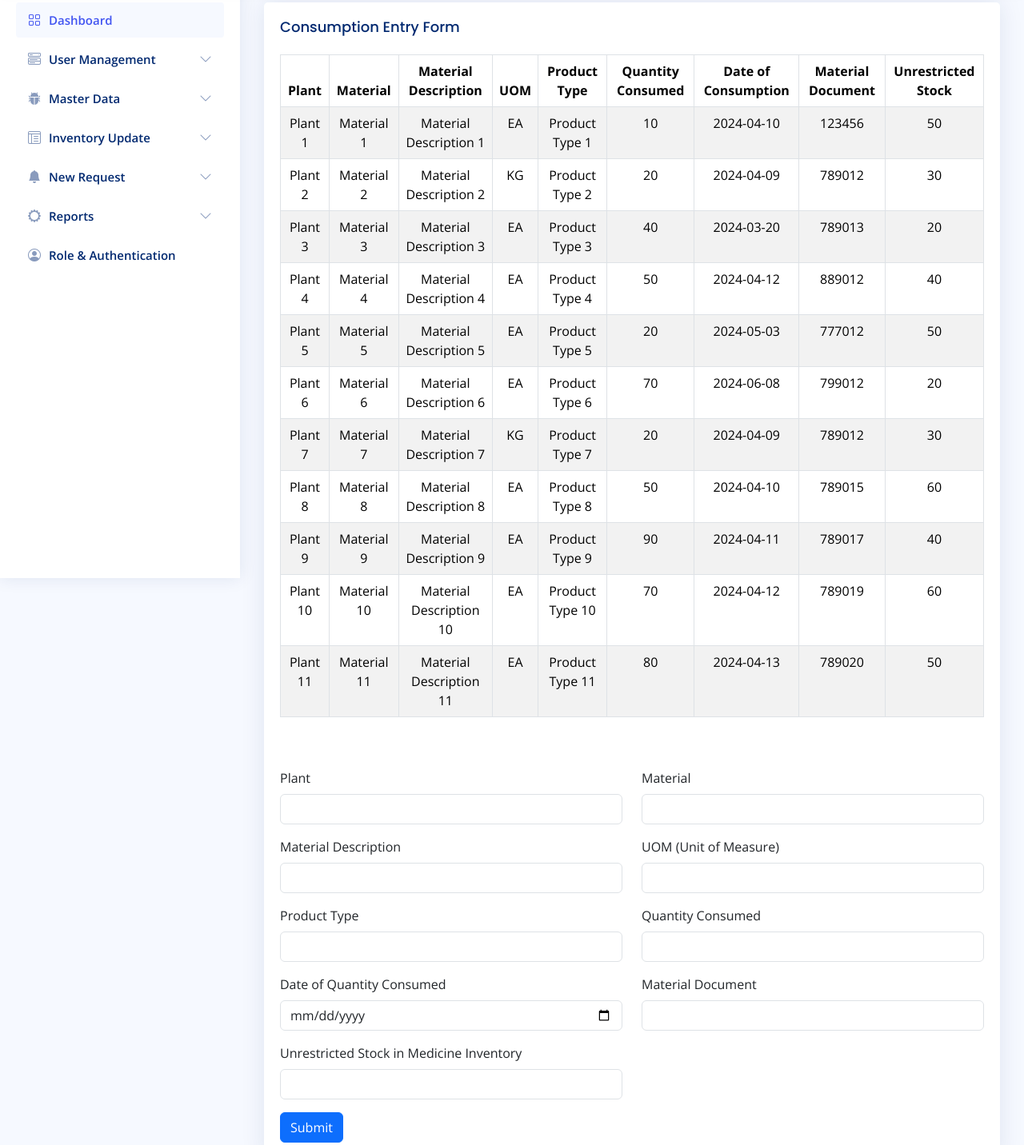
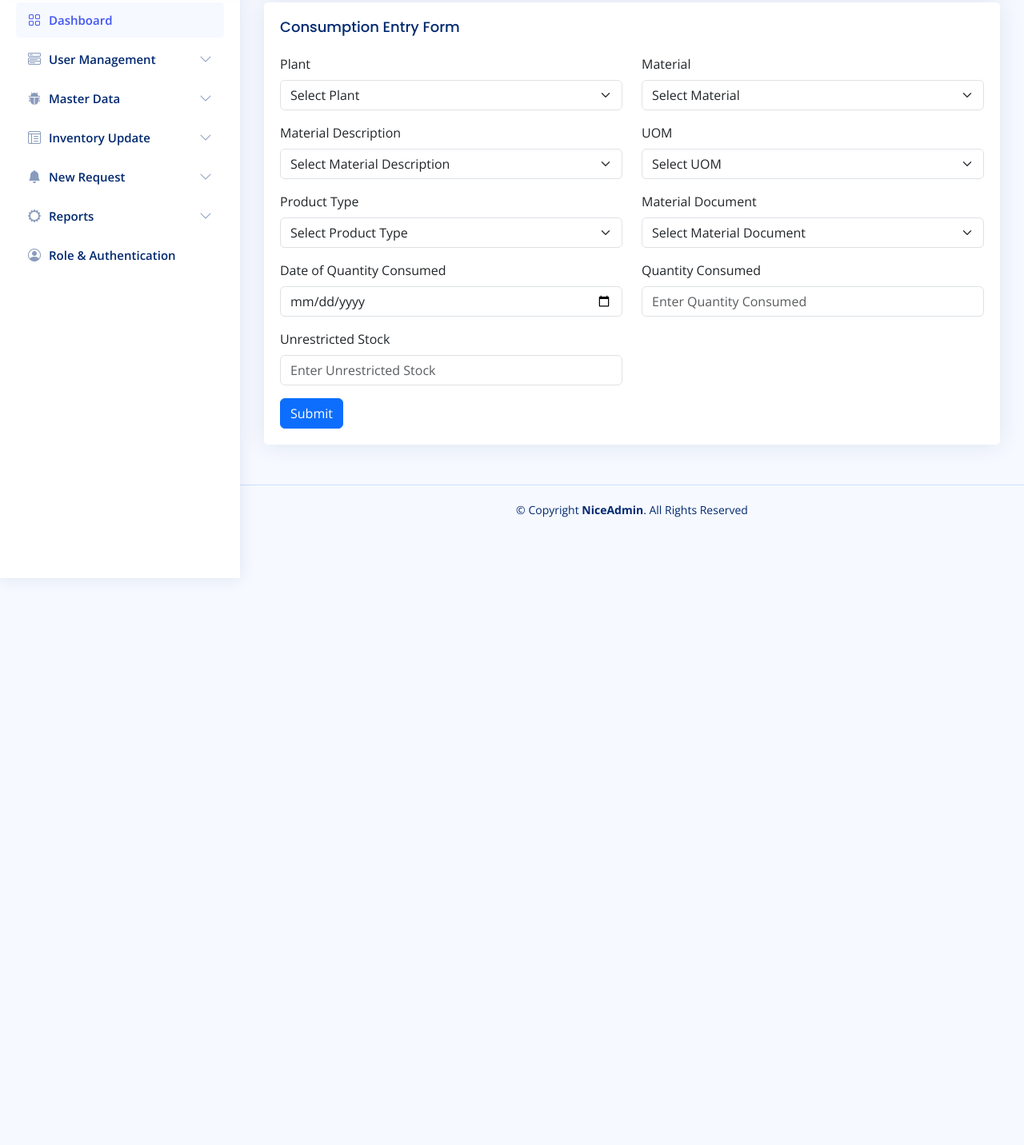
Before and after one commit to hariom022/RMS-PROJECT, a plain HTML site: page consumptionEntry.html in a window 1280 px wide. Shown: the part 77-1509 px from the top of the page at 80% size. After the commit the page ends 800 px from the top, so only its background shows below. Drawn offline with nearby package versions, Linux system fonts and the light colour scheme.

Commit message:
consumption file Updated

```diff
--- a/consumptionEntry.html
+++ b/consumptionEntry.html
@@ -571,199 +571,47 @@
           <div class="card-body">
             <h5 class="card-title">Consumption Entry Form</h5>
 
-            <div class="table-responsive">
-              <table class="table table-striped table-bordered table-hover">
-                <thead>
-                  <tr class="text-center">
-                    <th scope="col">Plant</th>
-                    <th scope="col">Material</th>
-                    <th scope="col">Material Description</th>
-                    <th scope="col">UOM</th>
-                    <th scope="col">Product Type</th>
-                    <th scope="col">Quantity Consumed</th>
-                    <th scope="col">Date of Consumption</th>
-                    <th scope="col">Material Document</th>
-                    <th scope="col">Unrestricted Stock</th>
-                  </tr>
-                </thead>
-                <tbody>
-                  <tr class="text-center">
-                    <td>Plant 1</td>
-                    <td>Material 1</td>
-                    <td>Material Description 1</td>
-                    <td>EA</td>
-                    <td>Product Type 1</td>
-                    <td>10</td>
-                    <td>2024-04-10</td>
-                    <td>123456</td>
-                    <td>50</td>
-                  </tr>
-                  <tr class="text-center">
-                    <td>Plant 2</td>
-                    <td>Material 2</td>
-                    <td>Material Description 2</td>
-                    <td>KG</td>
-                    <td>Product Type 2</td>
-                    <td>20</td>
-                    <td>2024-04-09</td>
-                    <td>789012</td>
-                    <td>30</td>
-                  </tr>
-
-                  <tr class="text-center">
-                    <td>Plant 3</td>
-                    <td>Material 3</td>
-                    <td>Material Description 3</td>
-                    <td>EA</td>
-                    <td>Product Type 3</td>
-                    <td>40</td>
-                    <td>2024-03-20</td>
-                    <td>789013</td>
-                    <td>20</td>
-                  </tr>
-                  <tr class="text-center">
-                    <td>Plant 4</td>
-                    <td>Material 4</td>
-                    <td>Material Description 4</td>
-                    <td>EA</td>
-                    <td>Product Type 4</td>
-                    <td>50</td>
-                    <td>2024-04-12</td>
-                    <td>889012</td>
-                    <td>40</td>
-                  </tr>
-                  <tr class="text-center">
-                    <td>Plant 5</td>
-                    <td>Material 5</td>
-                    <td>Material Description 5</td>
-                    <td>EA</td>
-                    <td>Product Type 5</td>
-                    <td>20</td>
-                    <td>2024-05-03</td>
-                    <td>777012</td>
-                    <td>50</td>
-                  </tr>
-                  <tr class="text-center">
-                    <td>Plant 6</td>
-                    <td>Material 6</td>
-                    <td>Material Description 6</td>
-                    <td>EA</td>
-                    <td>Product Type 6</td>
-                    <td>70</td>
-                    <td>2024-06-08</td>
-                    <td>799012</td>
-                    <td>20</td>
-                  </tr>
-                  <tr class="text-center">
-                    <td>Plant 7</td>
-                    <td>Material 7</td>
-                    <td>Material Description 7</td>
-                    <td>KG</td>
-                    <td>Product Type 7</td>
-                    <td>20</td>
-                    <td>2024-04-09</td>
-                    <td>789012</td>
-                    <td>30</td>
-                  </tr>
-                  <tr class="text-center">
-                    <td>Plant 8</td>
-                    <td>Material 8</td>
-                    <td>Material Description 8</td>
-                    <td>EA</td>
-                    <td>Product Type 8</td>
-                    <td>50</td>
-                    <td>2024-04-10</td>
-                    <td>789015</td>
-                    <td>60</td>
-                  </tr>
-
-                  <tr class="text-center">
-                    <td>Plant 9</td>
-                    <td>Material 9</td>
-                    <td>Material Description 9</td>
-                    <td>EA</td>
-                    <td>Product Type 9</td>
-                    <td>90</td>
-                    <td>2024-04-11</td>
-                    <td>789017</td>
-                    <td>40</td>
-                  </tr>
-                  <tr class="text-center">
-                    <td>Plant 10</td>
-                    <td>Material 10</td>
-                    <td>Material Description 10</td>
-                    <td>EA</td>
-                    <td>Product Type 10</td>
-                    <td>70</td>
-                    <td>2024-04-12</td>
-                    <td>789019</td>
-                    <td>60</td>
-                  </tr>
-                  <tr class="text-center">
-                    <td>Plant 11</td>
-                    <td>Material 11</td>
-                    <td>Material Description 11</td>
-                    <td>EA</td>
-                    <td>Product Type 11</td>
-                    <td>80</td>
-                    <td>2024-04-13</td>
-                    <td>789020</td>
-                    <td>50</td>
-                  </tr>
-                  <!-- Add more rows as needed -->
-                </tbody>
-              </table>
-            </div>
-
             <!-- ---------------------------------------- -->
-            <div class="mt-5">
             <form>
               <div class="row mb-3">
                 <div class="col-md-6">
                   <label for="plant" class="form-label">Plant</label>
-                    <input
-                      type="text"
-                      class="form-control"
-                      id="plant"
-                      name="plant"
-                      required
-                    />
+                  <select class="form-select" id="plant" required>
+                    <option selected disabled>Select Plant</option>
+                    <option value="plant1">Plant 1</option>
+                    <option value="plant2">Plant 2</option>
+                    <option value="plant3">Plant 3</option>
+                  </select>
                 </div>
                 <div class="col-md-6">
                   <label for="material" class="form-label">Material</label>
-                    <input
-                      type="text"
-                      class="form-control"
-                      id="material"
-                      name="material"
-                      required
-                    />
+                  <select class="form-select" id="material" required>
+                    <option selected disabled>Select Material</option>
+                    <option value="material1">Material 1</option>
+                    <option value="material2">Material 2</option>
+                    <option value="material3">Material 3</option>
+                  </select>
                 </div>
               </div>
               <div class="row mb-3">
                 <div class="col-md-6">
-                    <label for="description" class="form-label"
-                      >Material Description</label
-                    >
-                    <input
-                      type="text"
-                      class="form-control"
-                      id="description"
-                      name="description"
-                      required
-                    />
+                  <label for="materialDescription" class="form-label">Material Description</label>
+                  <select class="form-select" id="materialDescription" required>
+                    <option selected disabled>Select Material Description</option>
+                    <option value="materialDescription1">Material Description 1</option>
+                    <option value="materialDescription2">Material Description 2</option>
+                    <option value="materialDescription3">Material Description 3</option>
+                  </select>
                 </div>
                 <div class="col-md-6">
-                    <label for="uom" class="form-label"
-                      >UOM (Unit of Measure)</label
-                    >
-                    <input
-                      type="text"
-                      class="form-control"
-                      id="uom"
-                      name="uom"
-                      required
-                    />
+                  <label for="uom" class="form-label">UOM</label>
+                  <select class="form-select" id="uom" required>
+                    <option selected disabled>Select UOM</option>
+                    <option value="pieces">Pieces</option>
+                    <option value="units">Units</option>
+                    <option value="kilograms">Kilograms</option>
+                    <option value="liters">Liters</option>
+                  </select>
                 </div>
               </div>
               <div class="row mb-3">
@@ -771,49 +619,48 @@
                   <label for="productType" class="form-label"
                     >Product Type</label
                   >
+                  <select class="form-select" id="productType">
+                    <option selected disabled>Select Product Type</option>
+                    <option value="pieces">Product Type 1</option>
+                    <option value="units">Product Type 2</option>
+                    <option value="kilograms">Product Type 3</option>
+                    <option value="liters">Product Type 4</option>
+                  </select>
+                </div>
+                <div class="col-md-6">
+                  <label for="materialDocument" class="form-label"
+                    >Material Document</label
+                  >
+                  <select class="form-select" id="materialDocument">
+                    <option selected disabled>Select Material Document</option>
+                    <option value="pieces">Material Document 1</option>
+                    <option value="units">Material Document 2</option>
+                    <option value="kilograms">Material Document 3</option>
+                    <option value="liters">Material Document 4</option>
+                  </select>
+                </div>
+              </div>
+              <div class="row mb-3">
+                <div class="col-md-6">
+                  <label for="dateOfQuantityConsumed" class="form-label"
+                    >Date of Quantity Consumed</label
+                  >
                   <input
-                      type="text"
+                    type="date"
                     class="form-control"
-                      id="productType"
-                      name="productType"
+                    id="dateOfQuantityConsumed"
                     required
                   />
                 </div>
                 <div class="col-md-6">
-                    <label for="qtyConsumed" class="form-label"
+                  <label for="quantityConsumed" class="form-label"
                     >Quantity Consumed</label
                   >
                   <input
                     type="number"
                     class="form-control"
-                      id="qtyConsumed"
-                      name="qtyConsumed"
-                      required
-                    />
-                  </div>
-                </div>
-                <div class="row mb-3">
-                  <div class="col-md-6">
-                    <label for="dateConsumed" class="form-label"
-                      >Date of Quantity Consumed</label
-                    >
-                    <input
-                      type="date"
-                      class="form-control"
-                      id="dateConsumed"
-                      name="dateConsumed"
-                      required
-                    />
-                  </div>
-                  <div class="col-md-6">
-                    <label for="materialDocument" class="form-label"
-                      >Material Document</label
-                    >
-                    <input
-                      type="text"
-                      class="form-control"
-                      id="materialDocument"
-                      name="materialDocument"
+                    id="quantityConsumed"
+                    placeholder="Enter Quantity Consumed"
                     required
                   />
                 </div>
@@ -821,20 +668,19 @@
               <div class="row mb-3">
                 <div class="col-md-6">
                   <label for="unrestrictedStock" class="form-label"
-                      >Unrestricted Stock in Medicine Inventory</label
+                    >Unrestricted Stock</label
                   >
                   <input
                     type="number"
                     class="form-control"
                     id="unrestrictedStock"
-                      name="unrestrictedStock"
+                    placeholder="Enter Unrestricted Stock"
                     required
                   />
                 </div>
               </div>
               <button type="submit" class="btn btn-primary">Submit</button>
             </form>
-            </div>
           </div>
         </div>
       </div>
```
Lines whose indentation alone changed are shown as unchanged.
